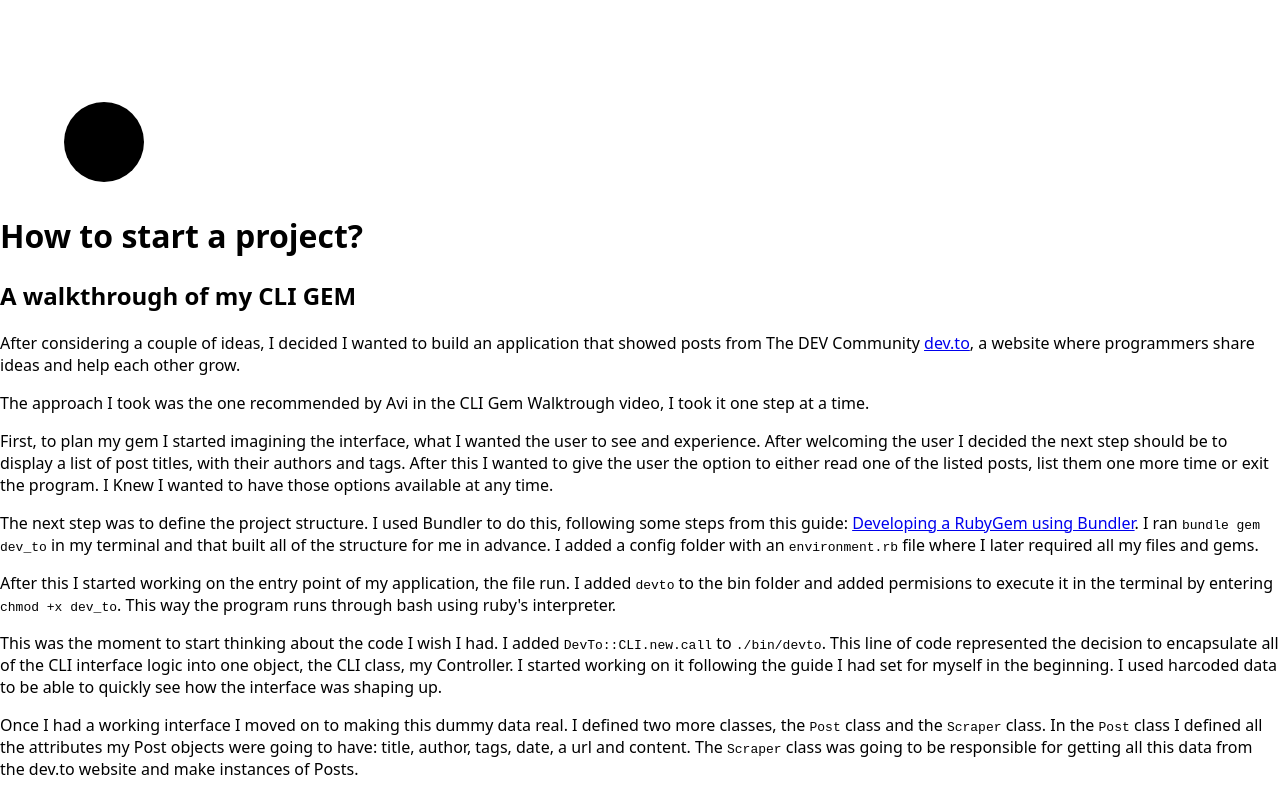
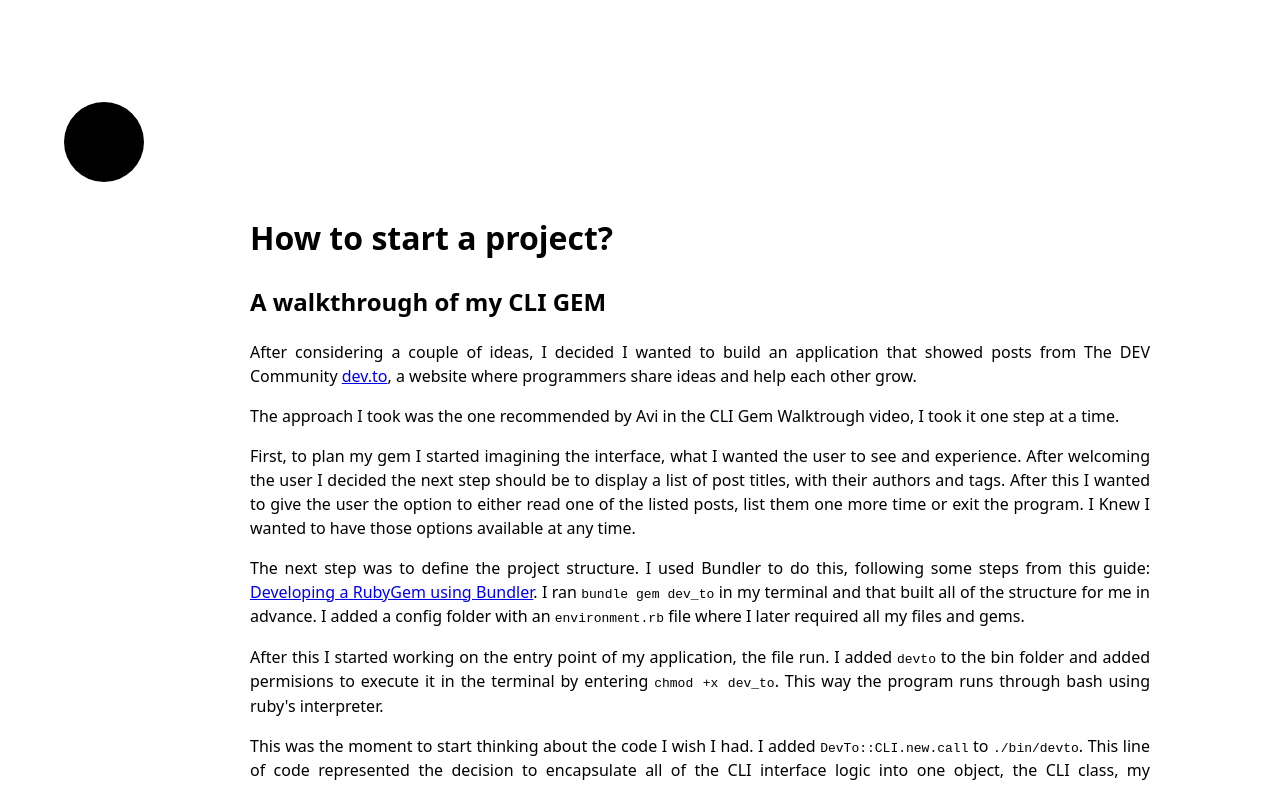
Before and after one commit to PRbsas/prbsas, a Next.js app: page /thoughts/how-to-start-a-project in a window 1280 px wide. Shown: the top 786 px of the page. Built offline with nearby package versions, Linux system fonts and the light colour scheme.

Commit message:
Layout component for markdown, added to existing md pages

```diff
--- /dev/null
+++ b/components/MarkdownLayout.js
@@ -0,0 +1,29 @@
+import styled from 'styled-components'
+import { media } from '../utils/styleUtils'
+
+const MarkdownLayout = styled.div`
+  line-height: 1.5;
+  max-width: 900px;
+  margin: 0 auto;
+  padding: 0 0 120px 120px;
+  text-align: justify;
+  ${media.desktop`
+      max-width: 700px;
+      padding: 0 20px 100px 100px;
+    `}
+  ${media.tablet`
+      max-width: 560px;
+      padding: 0 20px 80px 80px;
+    `}
+  ${media.phone`
+      max-width: 370px;
+      padding: 0 5px 80px 5px;
+    `}
+  ${media.phone`
+      max-width: 320px;
+    `}
+`
+
+export default ({ children }) => (
+  <MarkdownLayout>{ children }</MarkdownLayout>
+)
--- a/pages/thoughts/acts-as-votable-gem-for-rails-apps.js
+++ b/pages/thoughts/acts-as-votable-gem-for-rails-apps.js
@@ -1,10 +1,13 @@
 import Layout from '../../components/Layout'
+import MarkdownLayout from '../../components/MarkdownLayout'
 import Dot from '../../components/Dot'
 import Markdown from './acts-as-votable-gem-for-rails-apps.md'
 
 export default () => (
   <Layout>
     <Dot to='/thoughts' />
-    <Markdown />
+    <MarkdownLayout>
+      <Markdown />
+    </MarkdownLayout>
   </Layout>
 )
--- a/pages/thoughts/behind-the-scenes-a-sinatra-application.js
+++ b/pages/thoughts/behind-the-scenes-a-sinatra-application.js
@@ -1,10 +1,13 @@
 import Layout from '../../components/Layout'
+import MarkdownLayout from '../../components/MarkdownLayout'
 import Dot from '../../components/Dot'
 import Markdown from './behind-the-scenes-a-sinatra-application.md'
 
 export default () => (
   <Layout>
     <Dot to='/thoughts' />
-    <Markdown />
+    <MarkdownLayout>
+      <Markdown />
+    </MarkdownLayout>
   </Layout>
 )
--- a/pages/thoughts/devise-and-omniauth-authentication-with-rails.js
+++ b/pages/thoughts/devise-and-omniauth-authentication-with-rails.js
@@ -1,10 +1,13 @@
 import Layout from '../../components/Layout'
+import MarkdownLayout from '../../components/MarkdownLayout'
 import Dot from '../../components/Dot'
 import Markdown from './devise-and-omniauth-authentication-with-rails.md'
 
 export default () => (
   <Layout>
     <Dot to='/thoughts' />
-    <Markdown />
+    <MarkdownLayout>
+      <Markdown />
+    </MarkdownLayout>
   </Layout>
 )
--- a/pages/thoughts/devit-on-rails.js
+++ b/pages/thoughts/devit-on-rails.js
@@ -1,10 +1,13 @@
 import Layout from '../../components/Layout'
+import MarkdownLayout from '../../components/MarkdownLayout'
 import Dot from '../../components/Dot'
 import Markdown from './devit-on-rails.md'
 
 export default () => (
   <Layout>
     <Dot to='/thoughts' />
-    <Markdown />
+    <MarkdownLayout>
+      <Markdown />
+    </MarkdownLayout>
   </Layout>
 )
--- a/pages/thoughts/friendly-urls-for-your-rails-app-with-friendlyId.js
+++ b/pages/thoughts/friendly-urls-for-your-rails-app-with-friendlyId.js
@@ -1,10 +1,13 @@
 import Layout from '../../components/Layout'
+import MarkdownLayout from '../../components/MarkdownLayout'
 import Dot from '../../components/Dot'
 import Markdown from './friendly-urls-for-your-rails-app-with-friendlyId.md'
 
 export default () => (
   <Layout>
     <Dot to='/thoughts' />
-    <Markdown />
+    <MarkdownLayout>
+      <Markdown />
+    </MarkdownLayout>
   </Layout>
 )
--- a/pages/thoughts/how-to-start-a-project.js
+++ b/pages/thoughts/how-to-start-a-project.js
@@ -1,10 +1,13 @@
 import Layout from '../../components/Layout'
+import MarkdownLayout from '../../components/MarkdownLayout'
 import Dot from '../../components/Dot'
 import Markdown from './how-to-start-a-project.md'
 
 export default () => (
   <Layout>
     <Dot to='/thoughts' />
-    <Markdown />
+    <MarkdownLayout>
+      <Markdown />
+    </MarkdownLayout>
   </Layout>
 )
--- a/pages/thoughts/rails-api-and-javascript.js
+++ b/pages/thoughts/rails-api-and-javascript.js
@@ -1,10 +1,13 @@
 import Layout from '../../components/Layout'
+import MarkdownLayout from '../../components/MarkdownLayout'
 import Dot from '../../components/Dot'
 import Markdown from './rails-api-and-javascript.md'
 
 export default () => (
   <Layout>
     <Dot to='/thoughts' />
-    <Markdown />
+    <MarkdownLayout>
+      <Markdown />
+    </MarkdownLayout>
   </Layout>
 )
--- a/pages/thoughts/react-redux-and-rails-api.js
+++ b/pages/thoughts/react-redux-and-rails-api.js
@@ -1,10 +1,13 @@
 import Layout from '../../components/Layout'
+import MarkdownLayout from '../../components/MarkdownLayout'
 import Dot from '../../components/Dot'
 import Markdown from './react-redux-and-rails-api.md'
 
 export default () => (
   <Layout>
     <Dot to='/thoughts' />
-    <Markdown />
+    <MarkdownLayout>
+      <Markdown />
+    </MarkdownLayout>
   </Layout>
 )
--- a/pages/thoughts/why-programming.js
+++ b/pages/thoughts/why-programming.js
@@ -1,10 +1,13 @@
 import Layout from '../../components/Layout'
+import MarkdownLayout from '../../components/MarkdownLayout'
 import Dot from '../../components/Dot'
 import Markdown from './why-programming.md'
 
 export default () => (
   <Layout>
     <Dot to='/thoughts' />
-    <Markdown />
+    <MarkdownLayout>
+      <Markdown />
+    </MarkdownLayout>
   </Layout>
 )
```
